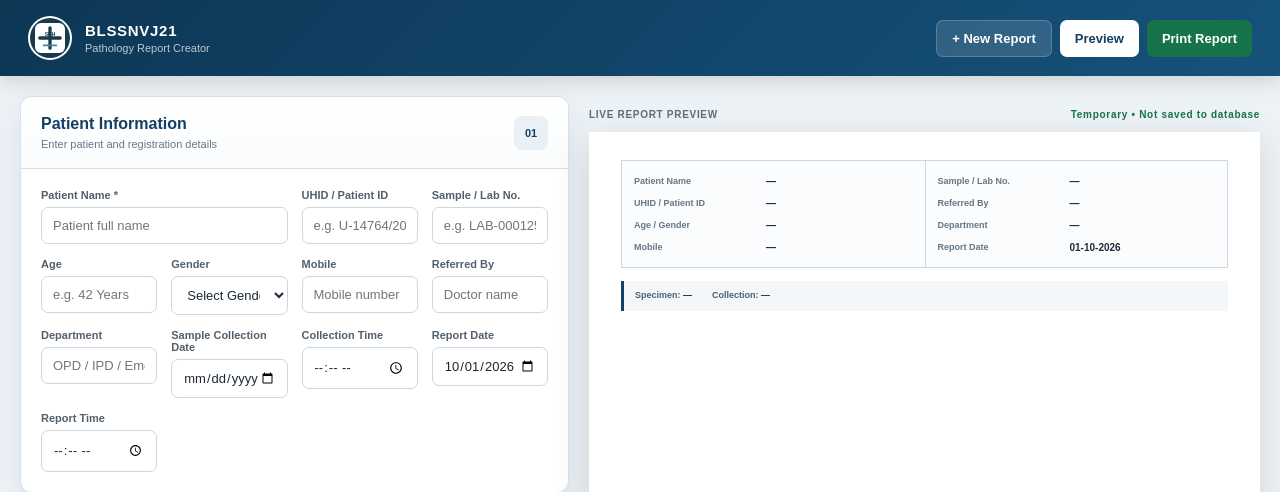
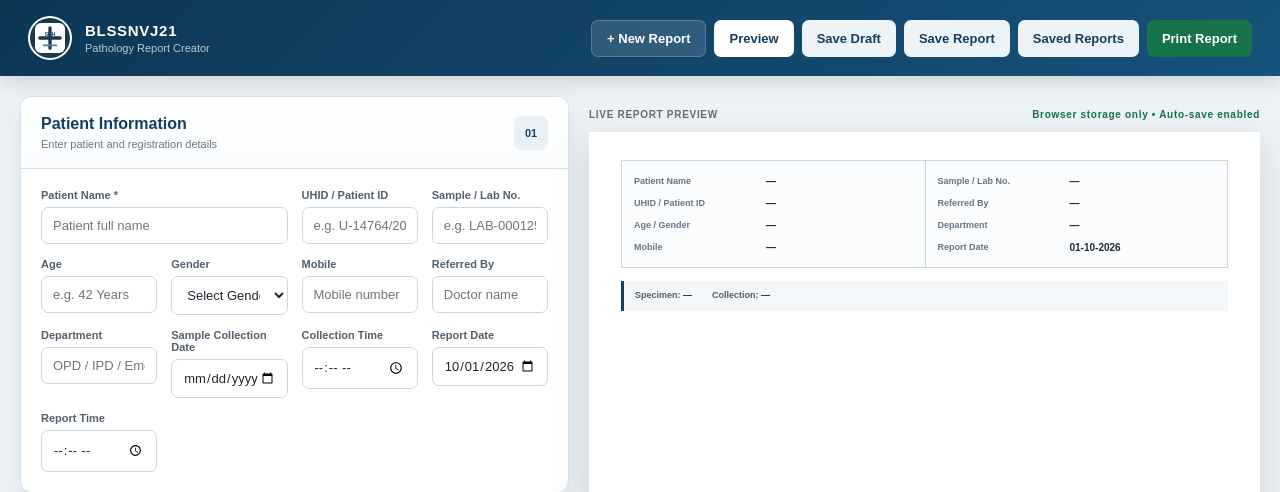
Before and after one commit to shreebalaji767/PATHOLOGY-REPORT-APP, a Flask app: page / in a window 1280 px wide. Shown: the top 492 px of the page. Run offline with Flask 3, Linux system fonts and the light colour scheme.

Commit message:
Upgrade pathology app with browser-only storage UI

```diff
--- a/templates/index.html
+++ b/templates/index.html
@@ -11,8 +11,8 @@
     >
 
     <meta name="theme-color" content="#173b4d">
-    <meta name="description" content="Shree Balaji Hospital Pathology Report Creator">
-    <meta name="application-name" content="SBH Pathology">
+    <meta name="description" content="BLSSNVJ21 Pathology Report Creator">
+    <meta name="application-name" content="BLSSNVJ21 Pathology">
     <meta name="mobile-web-app-capable" content="yes">
     <meta name="apple-mobile-web-app-capable" content="yes">
     <meta name="apple-mobile-web-app-status-bar-style" content="default">
@@ -23,7 +23,7 @@
     <link rel="apple-touch-icon" href="{{ url_for('static', filename='icons/icon.svg') }}">
 
     <title>
-        SBH Pathology Report Creator
+        BLSSNVJ21 Pathology Report Creator
     </title>
 
     <link
@@ -86,6 +86,30 @@
                 id="previewBtn"
             >
                 Preview
+            </button>
+
+            <button
+                type="button"
+                class="btn btn-light"
+                id="saveDraftBtn"
+            >
+                Save Draft
+            </button>
+
+            <button
+                type="button"
+                class="btn btn-light"
+                id="saveReportBtn"
+            >
+                Save Report
+            </button>
+
+            <button
+                type="button"
+                class="btn btn-light"
+                id="savedReportsBtn"
+            >
+                Saved Reports
             </button>
 
             <button
@@ -624,8 +648,8 @@
                     LIVE REPORT PREVIEW
                 </span>
 
-                <span class="preview-status">
-                    Temporary • Not saved to database
+                <span class="preview-status" id="storageStatus">
+                    Browser storage only • Auto-save enabled
                 </span>
 
             </div>
@@ -991,7 +1015,39 @@
 
 </div>
 
+<!-- =========================================================
+     SAVED REPORTS
+========================================================= -->
 
+<div
+    class="modal no-print"
+    id="savedReportsModal"
+>
+    <div class="modal-backdrop"></div>
+
+    <div class="modal-content saved-reports-modal">
+        <div class="modal-header">
+            <div>
+                <h2>Saved Reports</h2>
+                <small class="storage-note">Stored only in this browser</small>
+            </div>
+            <button
+                type="button"
+                class="modal-close"
+                id="closeSavedReportsBtn"
+                aria-label="Close saved reports"
+            >×</button>
+        </div>
+
+        <div class="saved-reports-toolbar">
+            <button type="button" class="btn btn-danger-outline" id="clearSavedReportsBtn">
+                Clear Saved Reports
+            </button>
+        </div>
+
+        <div class="modal-body saved-reports-body" id="savedReportsList"></div>
+    </div>
+</div>
 
 <script
     src="{{ url_for('static', filename='js/pathology.js') }}"
```
